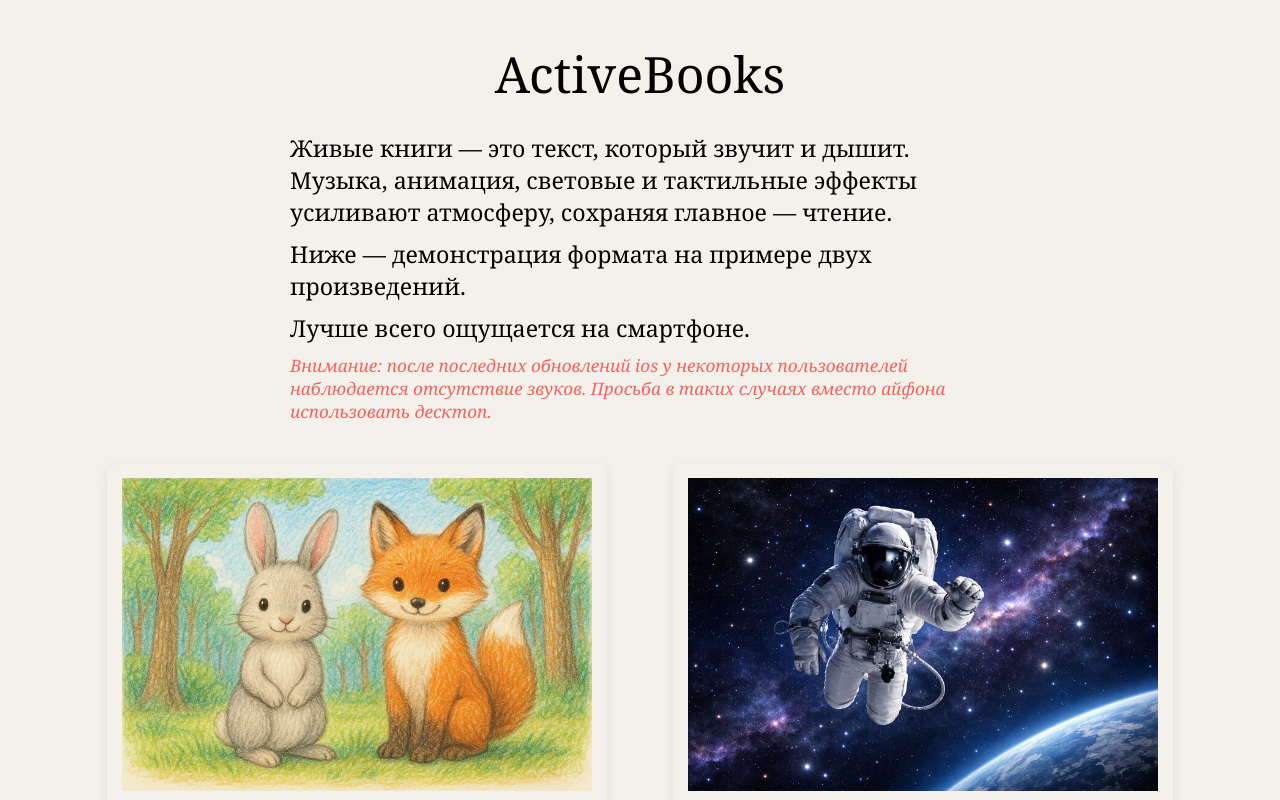
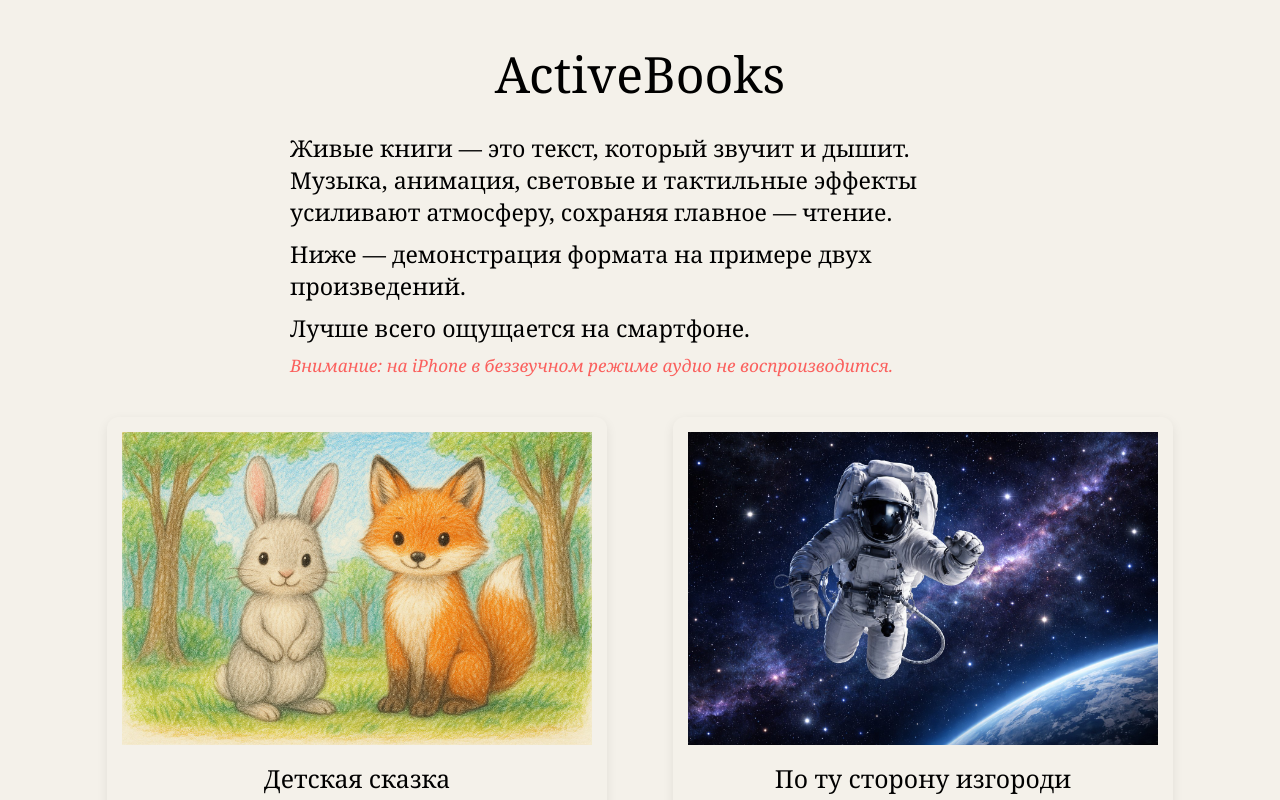
Before and after one commit to KrimsonKing1337/activeBook-main, a React app: page / in a window 1280 px wide. Shown: the top 800 px of the page. Built offline with nearby package versions, Linux system fonts and the light colour scheme.

Commit message:
temporary warning;

```diff
--- a/src/components/App/App.tsx
+++ b/src/components/App/App.tsx
@@ -51,9 +51,7 @@
             </p>
 
             <p>
-              Внимание: после последних обновлений ios
-              у некоторых пользователей наблюдается отсутствие звуков.
-              Просьба в таких случаях вместо айфона использовать десктоп.
+              Внимание: на iPhone в беззвучном режиме аудио не воспроизводится.
             </p>
           </div>
 
```
